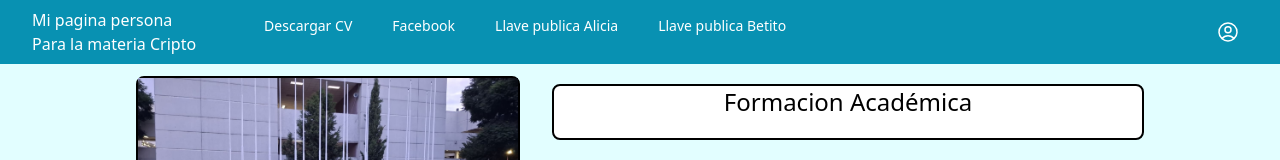
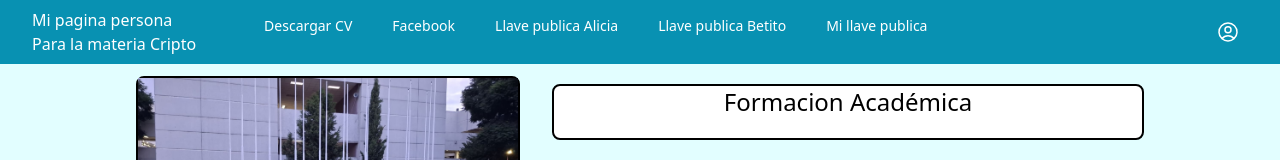
Before and after one commit to Rogan52277/Cripto-Pagina, a Vue app in the folder front-end-cripto/: page /#/ in a window 1280 px wide. Shown: the top 160 px of the page. Built offline with nearby package versions, Linux system fonts and the light colour scheme.

Commit message:
mi llave

```diff
--- a/front-end-cripto/src/modules/pages/principal.vue
+++ b/front-end-cripto/src/modules/pages/principal.vue
@@ -151,6 +151,7 @@ const navigation = [
   { name :'Facebook', href:'https://www.facebook.com/RodrigoSanchezB522'},
   { name: 'Llave publica Alicia', href: '/llave_publica_alicia.key'},
   { name: 'Llave publica Betito', href: '/llave_publica_betito.key'},
+  { name: 'Mi llave publica', href: '/llave_public.txt'},
 
 ]
 
```
Also changed, not shown: front-end-cripto/public/llave_public.txt (added).
